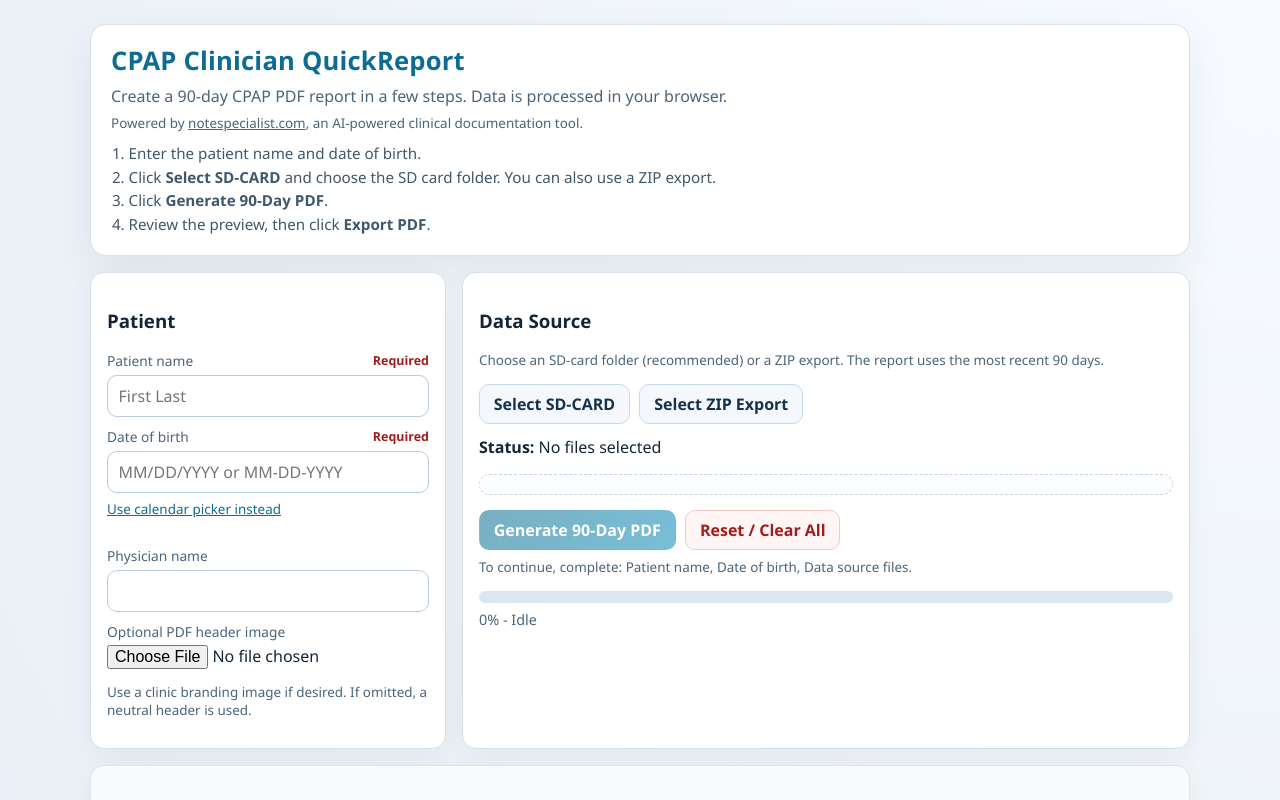
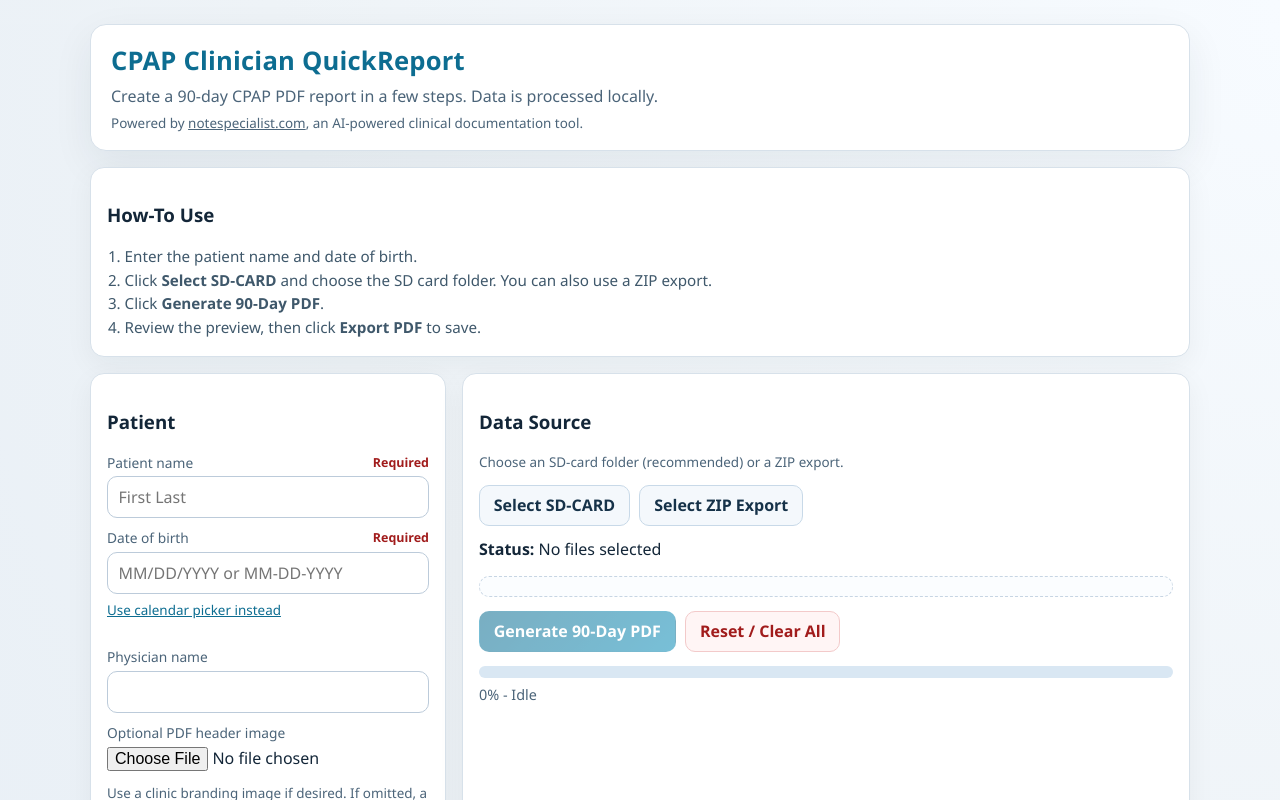
Before and after one commit to Cruxad0/CPAP-QuickReport, a Next.js app: page / in a window 1280 px wide. Shown: the top 800 px of the page. Built offline with nearby package versions, Linux system fonts and the light colour scheme.

Commit message:
Add files via upload

```diff
--- a/app/globals.css
+++ b/app/globals.css
@@ -55,14 +55,14 @@ main {
   color: var(--muted);
 }
 
-.hero-steps {
+.usage-steps {
   margin: 0.7rem 0 0;
   padding-left: 1.1rem;
   color: #3f586b;
   font-size: 0.95rem;
 }
 
-.hero-steps li {
+.usage-steps li {
   margin: 0.22rem 0;
 }
 
--- a/components/quick-report-app.tsx
+++ b/components/quick-report-app.tsx
@@ -196,13 +196,6 @@ export function QuickReportApp() {
     !isDobMissing &&
     sourceFiles.length > 0 &&
     status !== "working";
-  const missingRequiredFields = useMemo(() => {
-    const missing: string[] = [];
-    if (isPatientNameMissing) missing.push("Patient name");
-    if (isDobMissing) missing.push("Date of birth");
-    if (sourceFiles.length === 0) missing.push("Data source files");
-    return missing;
-  }, [isPatientNameMissing, isDobMissing, sourceFiles.length]);
   const isDataSourceLoading = status === "working" || isSourceLoading || pendingSourceSelection !== null;
 
   const beginSourceSelection = (kind: "folder" | "zip") => {
@@ -509,7 +502,7 @@ export function QuickReportApp() {
       <section className="hero">
         <h1>CPAP Clinician QuickReport</h1>
         <p>
-          Create a 90-day CPAP PDF report in a few steps. Data is processed in your browser.
+          Create a 90-day CPAP PDF report in a few steps. Data is processed locally.
         </p>
         <p className="subtle">
           Powered by{" "}
@@ -518,15 +511,19 @@ export function QuickReportApp() {
           </a>
           {", "}an AI-powered clinical documentation tool.
         </p>
-        <ol className="hero-steps">
-          <li>Enter the patient name and date of birth.</li>
-          <li>Click <strong>Select SD-CARD</strong> and choose the SD card folder. You can also use a ZIP export.</li>
-          <li>Click <strong>Generate 90-Day PDF</strong>.</li>
-          <li>Review the preview, then click <strong>Export PDF</strong>.</li>
-        </ol>
       </section>
 
       <section className="grid">
+        <article className="card col-12">
+          <h3>How-To Use</h3>
+          <ol className="usage-steps">
+            <li>Enter the patient name and date of birth.</li>
+            <li>Click <strong>Select SD-CARD</strong> and choose the SD card folder. You can also use a ZIP export.</li>
+            <li>Click <strong>Generate 90-Day PDF</strong>.</li>
+            <li>Review the preview, then click <strong>Export PDF</strong> to save.</li>
+          </ol>
+        </article>
+
         <article className="card col-4">
           <h3>Patient</h3>
           <label htmlFor="patientName" className="label-row">
@@ -649,9 +646,7 @@ export function QuickReportApp() {
         <article className={`card col-8 ${isDataSourceLoading ? "card-loading" : ""}`} aria-busy={isDataSourceLoading}>
           {isDataSourceLoading ? <div className="loading-overlay">Loading data. Please wait...</div> : null}
           <h3>Data Source</h3>
-          <p className="subtle">
-            Choose an SD-card folder (recommended) or a ZIP export. The report uses the most recent 90 days.
-          </p>
+          <p className="subtle">Choose an SD-card folder (recommended) or a ZIP export.</p>
 
           <div className="actions">
             <button
@@ -713,12 +708,6 @@ export function QuickReportApp() {
               Reset / Clear All
             </button>
           </div>
-          {!canGenerate && status !== "working" ? (
-            <p className="subtle" style={{ marginTop: 8 }}>
-              To continue, complete: {missingRequiredFields.join(", ")}.
-            </p>
-          ) : null}
-
           <div className="progress-wrap" role="status" aria-live="polite">
             <div className="progress-track">
               <div className="progress-value" style={{ width: `${parseProgress.percent}%` }} />
```
